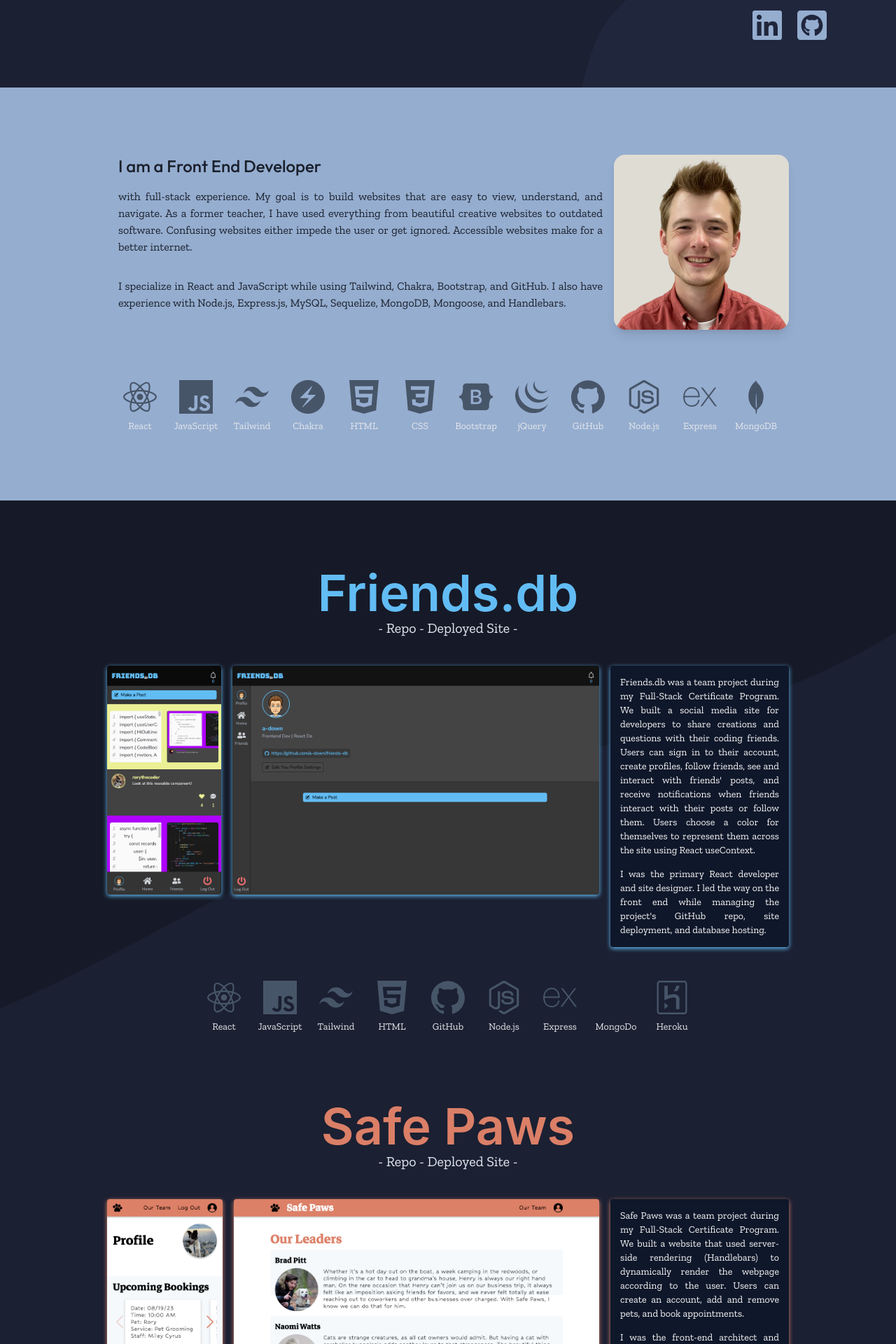
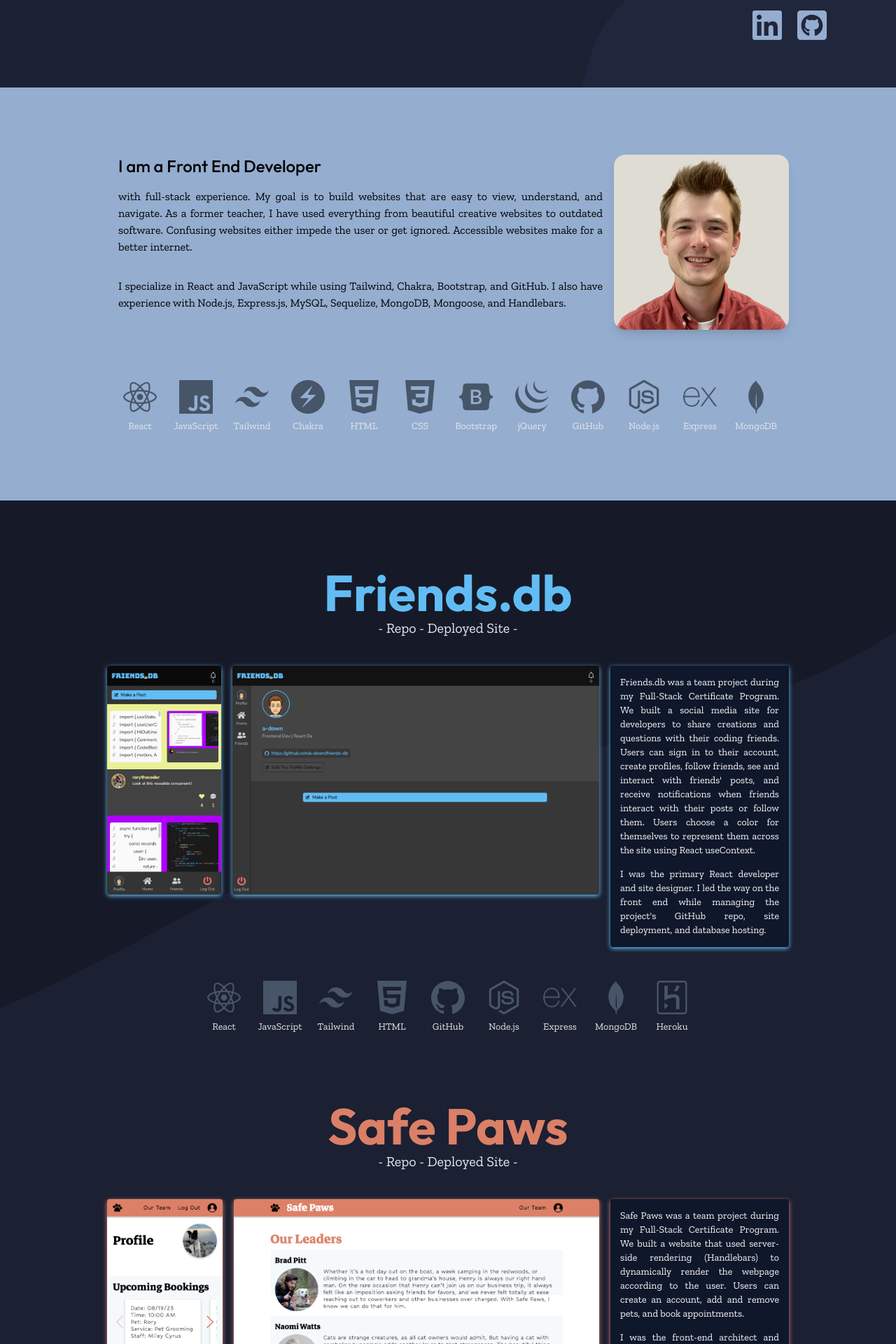
Before and after one commit to a-down/portfolio, a React (Vite) app: page / in a window 1280 px wide. Shown: the part 640-2560 px from the top of the page at 70% size. Built offline with nearby package versions, Linux system fonts and the light colour scheme.

Commit message:
added appearing animations to site

```diff
--- a/src/App.jsx
+++ b/src/App.jsx
@@ -6,7 +6,6 @@ import About from './components/About'
 import ProjectsSection from './components/Projects/ProjectsSection'
 import Footer from './components/Footer'
 import Contact from './components/Contact/Contact'
-import { ChakraProvider } from '@chakra-ui/react'
 
 function App() {
 
@@ -18,7 +17,7 @@ function App() {
   }
 
   return (
-    <ChakraProvider>
+    <>
       <div style={heroStyle} className='h-[765px] w-100'>
         <Header />
         <HeroText />
@@ -31,7 +30,7 @@ function App() {
       <Contact />
 
       <Footer />
-    </ChakraProvider>
+    </>
   )
 }
 
--- a/src/components/About.jsx
+++ b/src/components/About.jsx
@@ -1,13 +1,21 @@
 import headshot from '../assets/headshot.png'
 import StackDisplay from './StackDisplay/StackDisplay'
+import { motion, useScroll } from "framer-motion"
 
 
 export default function About() {
+  const { scrollYProgress } = useScroll();
 
   const myTechStack = ['React', 'JavaScript', 'Tailwind', 'Chakra', 'HTML', 'CSS', 'Bootstrap', 'jQuery', 'GitHub', 'Node.js', 'Express', 'MongoDB']
 
   return (
-    <>
+    <div className='bg-navy'>
+      <motion.div
+          viewport={{ once: true, amount: 0.8 }}
+          initial={{ visibility: 'hidden', opacity: 0.4 }}
+          whileInView={{ visibility: 'visible', opacity: 1 }}
+          transition={{ duration: 0.6 }}
+        >
         <div className=" flex flex-col justify-center gap-4 md:gap-16 w-100 bg-accent p-4 pb-8 md:p-10 lg:p-24 items-center">
 
           <div className='flex flex-col md:flex-row justify-between w-full max-w-[974px]'>
@@ -23,7 +31,8 @@ export default function About() {
           <StackDisplay stackArr={myTechStack} isDark={true}/>
 
         </div>
-    </>
+      </motion.div>
+    </div>
 
 
 
--- a/src/components/Contact/Contact.jsx
+++ b/src/components/Contact/Contact.jsx
@@ -3,12 +3,22 @@ import { SiGithub, SiLinkedin } from 'react-icons/si'
 import { HiMiniDocumentText } from 'react-icons/hi2'
 import { HiOutlineMail } from 'react-icons/hi'
 import resume from '../../assets/alec-downing-resume.pdf'
+import { motion, useScroll } from "framer-motion"
 
 
 
 export default function Contact(){
+  const { scrollYProgress } = useScroll();
+
 
   return (
+    <div className='bg-navy'>
+      <motion.div
+        viewport={{ once: true, amount: 0.8 }}
+        initial={{ visibility: 'hidden', opacity: 0.4 }}
+        whileInView={{ visibility: 'visible', opacity: 1 }}
+        transition={{ duration: 0.6 }}
+      >
         <div className=" gap-4 md:gap-16 w-100 bg-accent px-6 py-8 md:px-10 lg:px-24 items-center ">
 
           <div className="flex flex-col justify-between max-w-[974px] mx-auto">
@@ -46,5 +56,7 @@ export default function Contact(){
 
 
         </div>
+      </motion.div>
+    </div>
   )
 }
--- a/src/components/Contact/ContactForm.jsx
+++ b/src/components/Contact/ContactForm.jsx
@@ -5,9 +5,11 @@ import {
   FormHelperText,
   Textarea
 } from '@chakra-ui/react'
+import { motion, useScroll } from "framer-motion"
 
 
 export default function ContactForm() {
+  const { scrollYProgress } = useScroll();
 
 
   return (
@@ -32,10 +34,14 @@ export default function ContactForm() {
     //   </button>
     // </form>
 
+    <motion.div
+      initial={{ width: '400px' }}
+      whileInView={{ width: '500px' }}
+    >
       <form
       action='https://forms.gle/Pmwti1ST2F1BiuMy7'
       method='POST'
-      className='w-full md:w-2/3 bg-gradient-to-br from-slate-50 via-slate-100 to-slate-200 rounded-md text-navy p-4 flex flex-col gap-4 text-sm font-serif' style={{filter: `drop-shadow(0px 2px 3px #999999`}}>
+      className='w-full md:w-[500px] bg-gradient-to-br from-slate-50 via-slate-100 to-slate-200 rounded-md text-navy p-4 flex flex-col gap-4 text-sm font-serif' style={{filter: `drop-shadow(0px 2px 3px #999999`}}>
         <fieldset className='flex flex-col gap-1'>
           <label className='text-navy text-md '>Name:</label>
           <input
@@ -68,5 +74,7 @@ export default function ContactForm() {
           Send
         </button>
       </form>
+    </motion.div>
+
   )
 }
--- a/src/components/Header.jsx
+++ b/src/components/Header.jsx
@@ -18,7 +18,7 @@ export default function Header() {
 
           <div className='flex items-center gap-2'>
             <HiOutlineFaceSmile className=' text-gray-300 text-3xl'/>
-            <h2 className=' text-3xl text-accent font-semibold'>Alec Downing</h2>
+            <h2 className=' text-3xl text-accent'>Alec Downing</h2>
           </div>
 
           <nav className=' text-base font-thin text-gray-100 flex gap-3'>
--- a/src/components/Projects/Project.jsx
+++ b/src/components/Projects/Project.jsx
@@ -1,9 +1,11 @@
 import { useState } from 'react'
 import StackDisplay from '../StackDisplay/StackDisplay'
+import { motion, useScroll } from "framer-motion"
 
 export default function Project({ project, stackArr, isDark }) {
   const [ repoLink, setRepoLink ] = useState({color: '#e2e8f0'})
   const [ liveLink, setLiveLink ] = useState({color: '#e2e8f0'})
+  const { scrollYProgress } = useScroll();
 
   function setRepoLinkColor(isActive){
     const newColor = (isActive) ? project.color : '#e2e8f0'
@@ -16,6 +18,12 @@ export default function Project({ project, stackArr, isDark }) {
   }
 
   return (
+    <motion.div
+      viewport={{ once: true, amount: 0.6 }}
+      initial={{ visibility: 'hidden', opacity: 0.4 }}
+      whileInView={{ visibility: 'visible', opacity: 1 }}
+      transition={{ duration: 0.6 }}
+    >
       <div className="flex flex-col items-center lg:pt-24 md:pt-16 pt-14 px-8 md:px-10 lg:px-24 gap-10">
         <div className='text-center select-none'>
           <h2 className='text-7xl font-semibold' style={{color: `${project.color}`}}>{project.title}</h2>
@@ -56,5 +64,6 @@ export default function Project({ project, stackArr, isDark }) {
         <StackDisplay stackArr={stackArr} isDark={isDark}/>
 
       </div>
+    </motion.div>
   )
 }
--- a/src/components/Projects/ProjectDescriptions.js
+++ b/src/components/Projects/ProjectDescriptions.js
@@ -24,7 +24,7 @@ export let projects = [
     deployedLink: 'https://friendsdb-5ccabe7c6928.herokuapp.com/',
     description: `Friends.db was a team project during my Full-Stack Certificate Program. We built a social media site for developers to share creations and questions with their coding friends. Users can sign in to their account, create profiles, follow friends, see and interact with friends' posts, and receive notifications when friends interact with their posts or follow them. Users choose a color for themselves to represent them across the site using React useContext.`,
     description2: `I was the primary React developer and site designer. I led the way on the front end while managing the project's GitHub repo, site deployment, and database hosting.`,
-    techStack: ['React', 'JavaScript', 'Tailwind', 'HTML', 'GitHub', 'Node.js', 'Express', 'MongoDo', 'Heroku']
+    techStack: ['React', 'JavaScript', 'Tailwind', 'HTML', 'GitHub', 'Node.js', 'Express', 'MongoDB', 'Heroku']
   },
   {
     title: 'Safe Paws',
```
Lines whose indentation alone changed are shown as unchanged.
